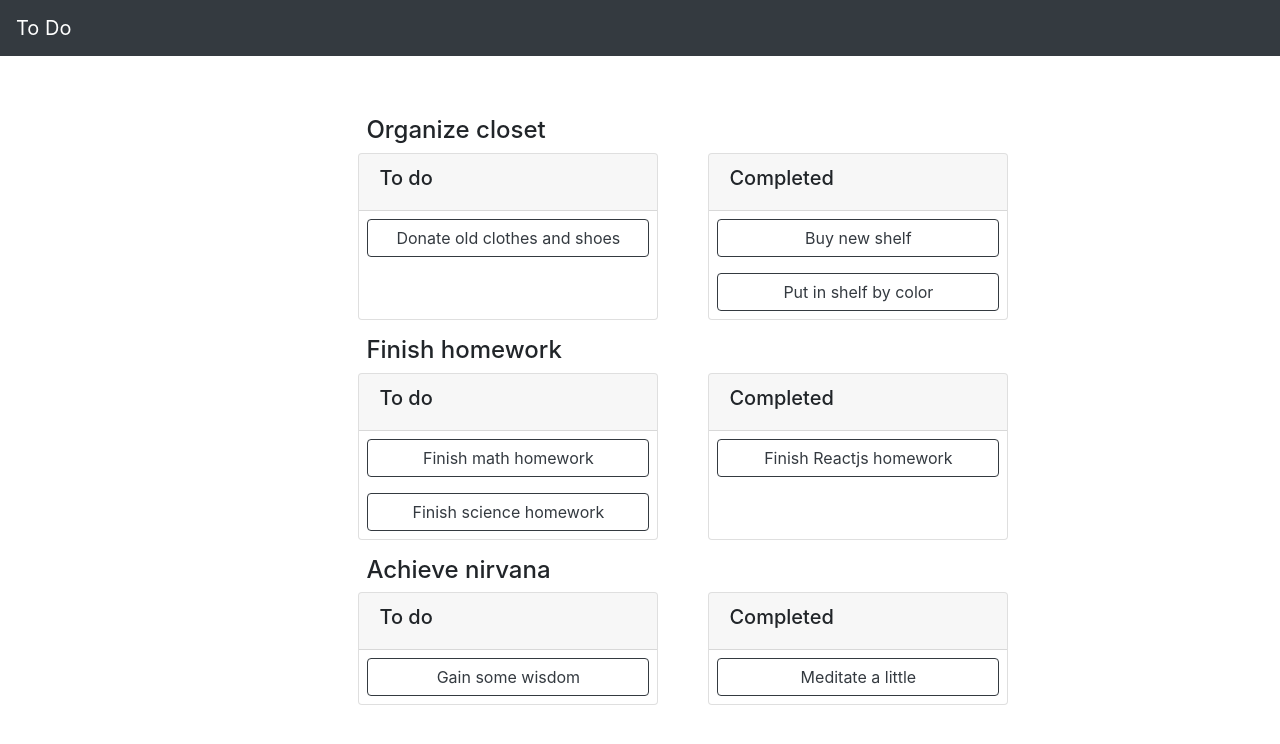
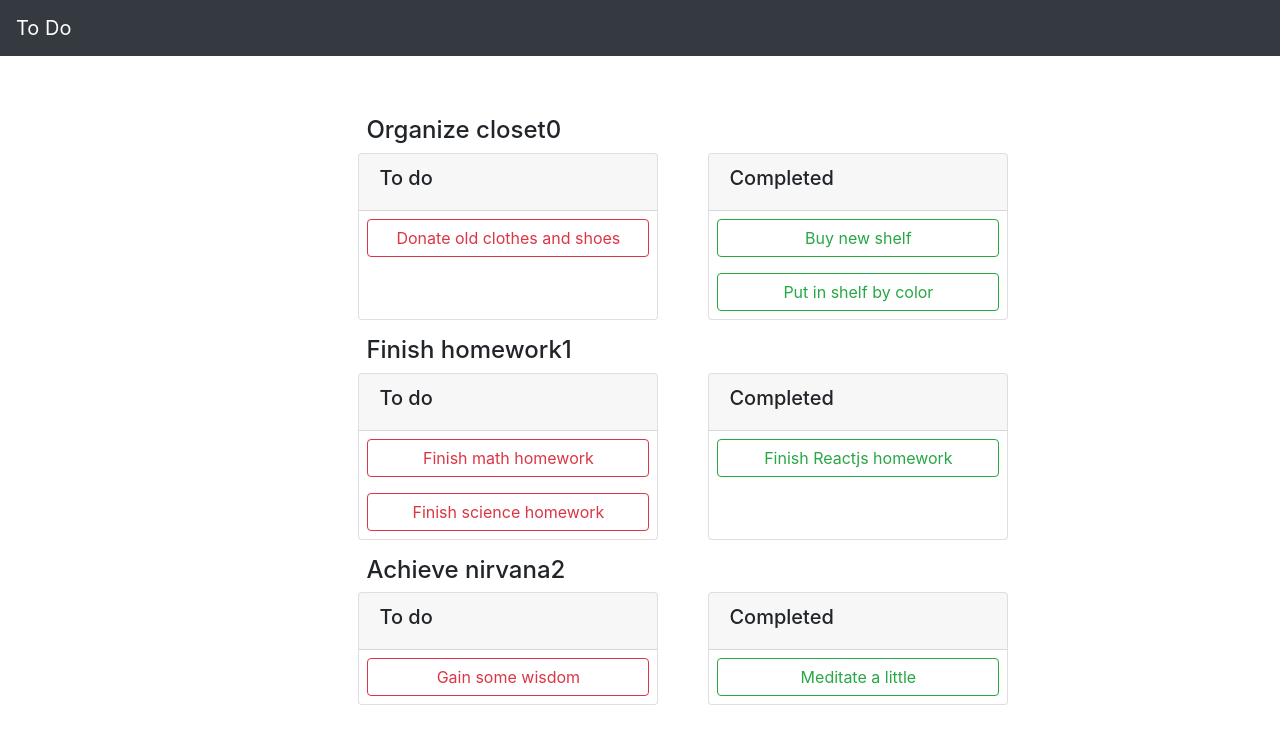
Before and after one commit to swarajlaha/frontend-challenges, a React (Create React App) app: page / in a window 1280 px wide. Shown: the top 744 px of the page. Built offline with nearby package versions, Linux system fonts and the light colour scheme.

Commit message:
to handle user clicks on task items

```diff
--- a/src/to-do-list/components/displaySubtasks.js
+++ b/src/to-do-list/components/displaySubtasks.js
@@ -1,7 +1,7 @@
 import React from 'react'
 import { Button, Card } from 'react-bootstrap'
 
-const DisplaySubtasks = ({ topTask, subTasks, clickTask }) => {
+const DisplaySubtasks = ({ taskHeader, taskHeaderIdx, subTasks, clickTaskHandler }) => {
   return (
     <>
       <Card
@@ -18,9 +18,9 @@ const DisplaySubtasks = ({ topTask, subTasks, clickTask }) => {
           if (!subTask[taskText])
             return (
               <Button
-                variant="outline-dark"
+                variant="outline-danger"
                 className="mt-2 ml-2 mr-2 mb-2"
-                onClick={() => clickTask(topTask, index, taskText)}
+                onClick={() => clickTaskHandler(taskHeaderIdx, index)}
               >
                 {taskText}
               </Button>
@@ -34,9 +34,9 @@ const DisplaySubtasks = ({ topTask, subTasks, clickTask }) => {
           if (subTask[taskText])
             return (
               <Button
-                variant="outline-dark"
+                variant="outline-success"
                 className="mt-2 ml-2 mr-2 mb-2"
-                onClick={() => clickTask(topTask, index, taskText)}
+                onClick={() => clickTaskHandler(taskHeaderIdx, index)}
               >
                 {taskText}
               </Button>
--- a/src/to-do-list/components/mainContainer.js
+++ b/src/to-do-list/components/mainContainer.js
@@ -21,6 +21,17 @@ const MainContainer = () => {
       { 'Gain some wisdom': false },
     ],
   })
+  // Function to handle user clicks on a task item.
+  const clickTaskHandler = (headerIdx, subIdx) => {
+    console.log(headerIdx, subIdx)
+    let dupList = {...list}
+    let selectedHeader = Object.values(dupList)[headerIdx]
+    console.log(selectedHeader)
+    console.log(dupList)
+    dupList = {...dupList, selectedHeader}
+    console.log(dupList)
+    /* selectedHeader[subIdx] = !selectedHeader[subIdx] */
+  }
 
   return (
     <div
@@ -32,14 +43,16 @@ const MainContainer = () => {
         paddingLeft: '28%'
       }}
     >
-      {Object.entries(list).map(([taskHeader, subTasks]) => {
+      {Object.entries(list).map(([taskHeader, subTasks], index) => {
         return (
           <>
-            <h4 className='ml-2 mt-3'>{taskHeader}</h4>
-            <div style={{ display: 'flex' }}>
+            <h4 className='ml-2 mt-3'>{taskHeader}{index}</h4>
+            <div style={{ display: 'flex' }} key={index}>
               <DisplaySubtasks
                 taskHeader={taskHeader}
+                taskHeaderIdx={index}
                 subTasks={subTasks}
+                clickTaskHandler={clickTaskHandler}
               />
             </div>
           </>
```
